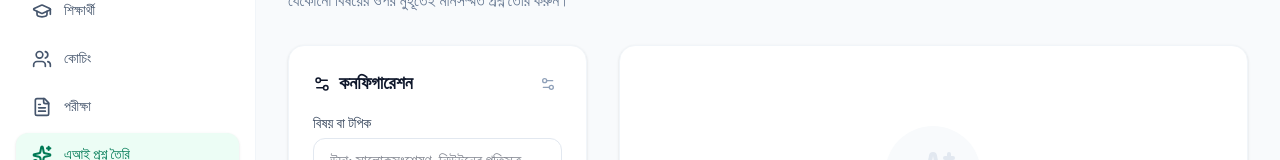
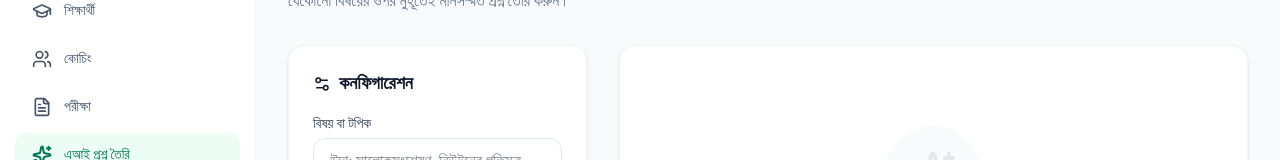
Before and after one commit to jamaluddingit/pathshala, a React (Vite) app: page / in a window 1280 px wide. Both pictures are taken after a click on the button "এআই প্রশ্ন তৈরি". Shown: the part 147-307 px from the top of the page. Built offline with nearby package versions, Linux system fonts and the light colour scheme.

Commit message:
Update AIQuestionGenerator.tsx

```diff
--- a/src/features/ai/AIQuestionGenerator.tsx
+++ b/src/features/ai/AIQuestionGenerator.tsx
@@ -19,13 +19,6 @@ export const AIQuestionGenerator: React.FC = () => {
   const [questions, setQuestions] = useState<Question[]>([]);
   const [copied, setCopied] = useState(false);
   const [error, setError] = useState<string | null>(null);
-  const [showSettings, setShowSettings] = useState(false);
-  const [manualApiKey, setManualApiKey] = useState(() => localStorage.getItem('dapathshala_gemini_key') || '');
-
-  const saveApiKey = (key: string) => {
-    setManualApiKey(key);
-    localStorage.setItem('dapathshala_gemini_key', key);
-  };
 
   const generateQuestions = async () => {
     if (!topic) return;
@@ -35,12 +28,13 @@ export const AIQuestionGenerator: React.FC = () => {
     setError(null);
 
     try {
+      const manualApiKey = localStorage.getItem('dapathshala_gemini_key') || '';
       const apiKey = (process.env.GEMINI_API_KEY && process.env.GEMINI_API_KEY !== 'MY_GEMINI_API_KEY')
         ? process.env.GEMINI_API_KEY
         : manualApiKey;
 
       if (!apiKey) {
-        setError("এপিআই কী পাওয়া যায়নি। নিচের সেটিংস আইকনে ক্লিক করে কী সেট করুন।");
+        setError("এপিআই কী পাওয়া যায়নি। দয়া করে সেটিংস পেজে গিয়ে আপনার এপিআই কী সেট করুন।");
         setIsLoading(false);
         return;
       }
@@ -112,33 +106,12 @@ export const AIQuestionGenerator: React.FC = () => {
       <div className="grid grid-cols-1 gap-8 lg:grid-cols-3">
         <div className="space-y-6">
           <Card>
-            <div className="flex items-center justify-between mb-4">
-              <h2 className="text-lg font-bold text-slate-900 flex items-center gap-2">
-                <Settings2 size={18} />
-                কনফিগারেশন
-              </h2>
-              <button
-                onClick={() => setShowSettings(!showSettings)}
-                className="p-1.5 rounded-lg hover:bg-slate-100 text-slate-400 transition-colors"
-                title="সেটিংস"
-              >
-                <Settings2 size={16} className={showSettings ? 'text-emerald-600' : ''} />
-              </button>
-            </div>
+            <h2 className="text-lg font-bold text-slate-900 flex items-center gap-2 mb-4">
+              <Settings2 size={18} />
+              কনফিগারেশন
+            </h2>
 
             <div className="space-y-4">
-              {showSettings && (
-                <div className="p-3 rounded-xl bg-slate-50 border border-slate-100 space-y-2 animate-in fade-in slide-in-from-top-2">
-                  <label className="block text-[10px] font-bold text-slate-400 uppercase tracking-wider">জেমিনি এপিআই কী</label>
-                  <input
-                    type="password"
-                    value={manualApiKey}
-                    onChange={(e) => saveApiKey(e.target.value)}
-                    placeholder="আপনার এপিআই কী দিন..."
-                    className="w-full rounded-lg border border-slate-200 bg-white px-3 py-1.5 text-xs text-slate-900 focus:border-emerald-500 focus:outline-none"
-                  />
-                </div>
-              )}
               <div>
                 <label className="block text-sm font-medium text-slate-700 mb-1">বিষয় বা টপিক</label>
                 <input
```
